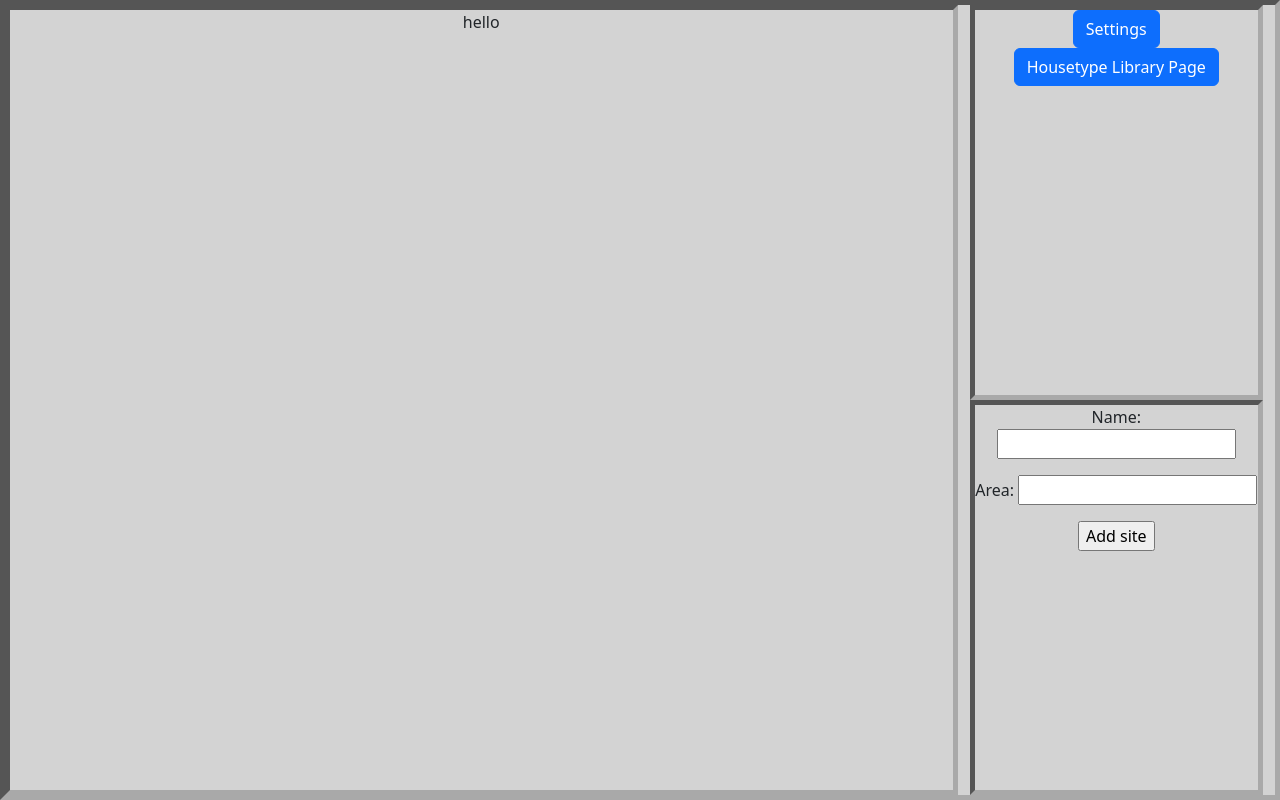
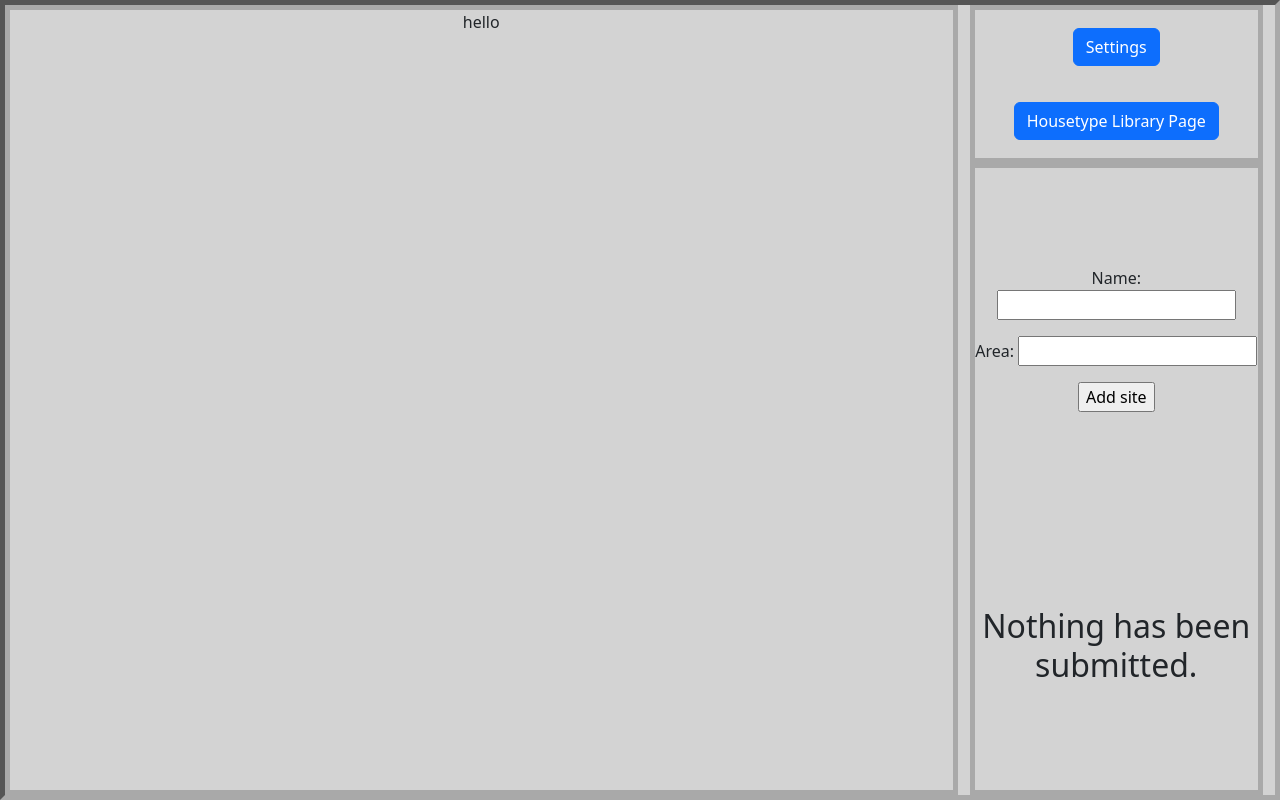
Before and after one commit to Saihan786/SiteBuilder, a Django app: page /homepage in a window 1280 px wide. Run offline with Django 5.2, Linux system fonts and the light colour scheme; some libraries are stand-ins or nearby versions.

Commit message:
Fix layout of right columns on homepage

```diff
--- a/website/SB_project/SB_app/static/SB_app/style.css
+++ b/website/SB_project/SB_app/static/SB_app/style.css
@@ -18,7 +18,7 @@ body {
 }
 .wrapper_border {
   border-width: thick;
-  border-style: inset;
+  border-style: solid;
   border-color: darkgrey;
 }
 .row {
@@ -27,10 +27,17 @@ body {
 .row_half {
   height: 50%;
 }
-#site_form {
-  align-items: center;
+.row_20 {
+  height: 20%;
+}
+.row_80 {
+  height: 80%;
 }
 
+.url_column, #homepage_form_content{
+  display: grid;
+  place-items: center;
+}
 
 /* #urls {
     padding-top: 2%;
--- a/website/SB_project/SB_app/templates/SB_app/homepage.html
+++ b/website/SB_project/SB_app/templates/SB_app/homepage.html
@@ -18,16 +18,16 @@
         </div>
 
         <div class="col-3">
-          <div class="row_half wrapper_border">
+          <div class="row_20 wrapper_border url_column">
             <div class="page_link" id="settings_page">
               <a href="{% url 'settings' %}" class="btn btn-primary togglebuttons" role="button"">Settings</a>
             </div>
             <div id="housetype_library_page">
               <a href="{% url 'htl' %}" class="btn btn-primary togglebuttons" role="button">Housetype Library Page</a>
             </div>
+          </div>
+          <div class="row_80 wrapper_border" id="homepage_form_content">
 
-          </div>
-          <div class="row_half wrapper_border">
             <div id="homepage_form">
               {% if form %}
                 <form action="" method="post" enctype="multipart/form-data" >
@@ -37,7 +37,6 @@
                 </form>
               {% endif %}
             </div>
-
             <div id="valid_form_text">
               {% if valid_form %}
                 <h2>You've submitted a form!</h2>
@@ -45,8 +44,11 @@
                 <h2>A site with that name already exists.</h2>
               {% elif invalid_form %}
                 <h2>You've submitted the form wrong!</h2>
+              {% else %}
+                <h2>Nothing has been submitted.</h2>
               {% endif %}
             </div>
+
           </div>
         </div>
       </div>
```
